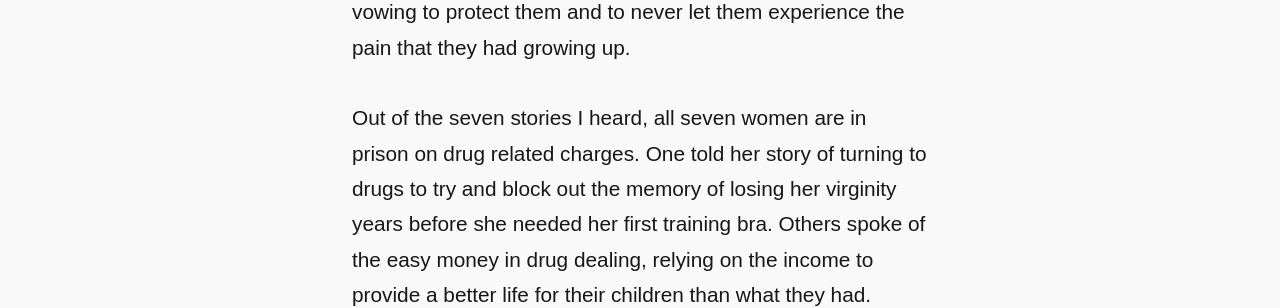
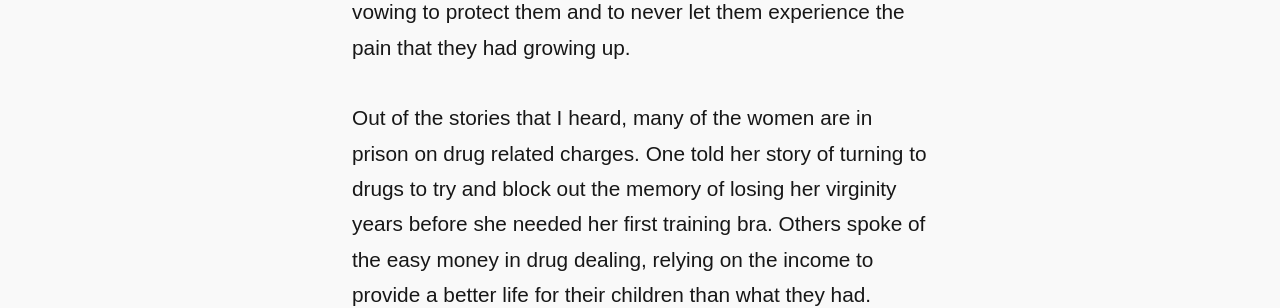
Before and after one commit to andreastclair/andreastclair.github.io, a Jekyll site: the page built from _posts/2015-10-02-i-feel-important.md, in a window 1280 px wide and 900 px high, scrolled down 2973 px. Shown: the part 154-462 px from the top of the window. Built offline with Jekyll 4.4.1, drawn with Linux system fonts in a browser that asks for light colours; some of the changed text lies outside the part shown.

Commit message:
fixed factual error in blog post

```diff
--- a/_posts/2015-10-02-i-feel-important.md
+++ b/_posts/2015-10-02-i-feel-important.md
@@ -23,7 +23,7 @@ Every story they told followed the same pattern : child of abuse who wants to es
 <br>
 The stories were sad, dark and gut wrenching. They're the kind of stories that you need a shower after hearing. They're the kind of stories that make you angry. They're the kind of stories that remind you of how fortunate you are. They spoke of abuse starting before they were ten years old. They spoke of looking for love in all the wrong places because they had such a skewed idea of what love is. But they all spoke of loving their children more than anything else in the world, vowing to protect them and to never let them experience the pain that they had growing up.
 <br>
-Out of the seven stories I heard, all seven women are in prison on drug related charges. One told her story of turning to drugs to try and block out the memory of losing her virginity years before she needed her first training bra. Others spoke of the easy money in drug dealing, relying on the income to provide a better life for their children than what they had. Some graduated with honors and just got mixed up with the wrong crowd.
+Out of the stories that I heard, many of the women are in prison on drug related charges. One told her story of turning to drugs to try and block out the memory of losing her virginity years before she needed her first training bra. Others spoke of the easy money in drug dealing, relying on the income to provide a better life for their children than what they had. Some graduated with honors and just got mixed up with the wrong crowd.
 <br>
 I can already hear the voices of controversy - How can I say that these women love their children when they still had drugs controlling their lives? I do realize that using and/or dealing drugs as a mom is wrong on so many levels, and that's not the way to take care of your children. Interestingly enough, these women seem to realize that now too. They'll be the first to tell you that they've made mistakes. I think I understand that they didn't make these choices because they were bad moms, I think they were really trying to be good moms. But I think that they were young and desperate - many of them were too young to file their own taxes before they had their first child.
 <br>
```
